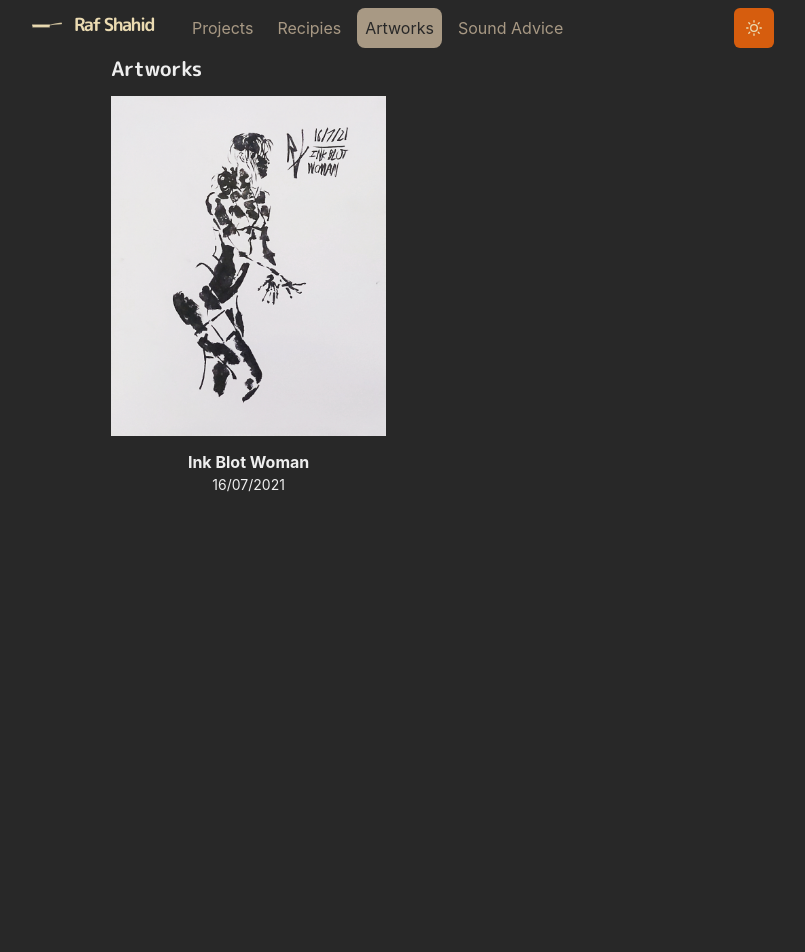
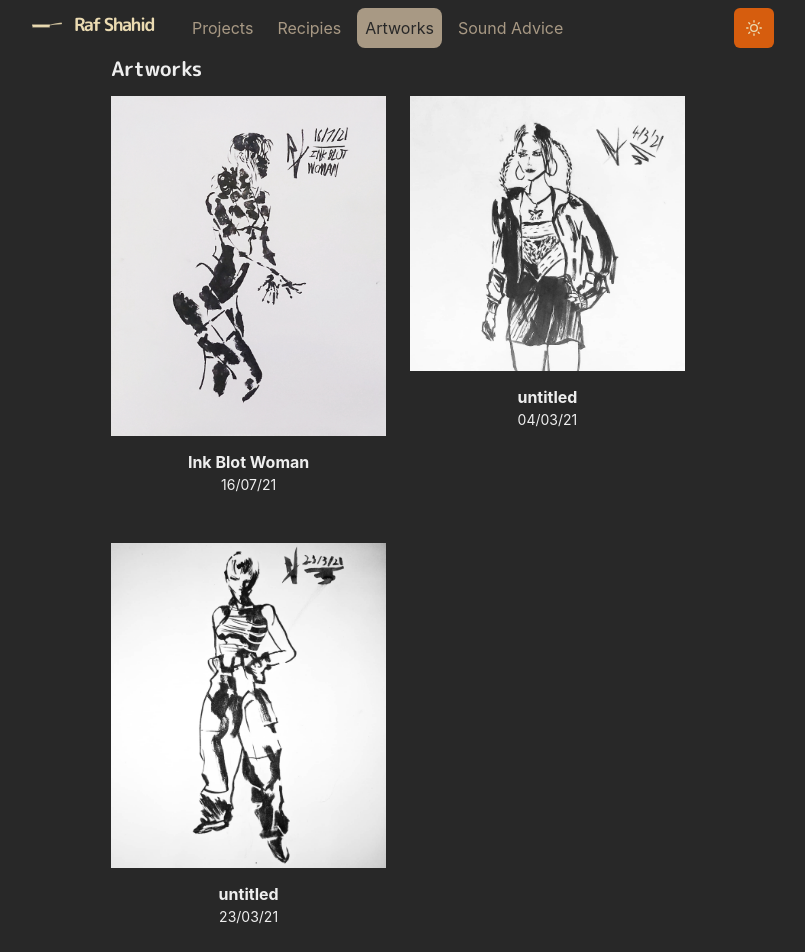
Before and after one commit to rraafays/portfolio, a Next.js app: page /artworks in a window 1280 px wide. Shown: the top 952 px of the page, without its empty margins (242-1047 px from the left). Before the commit the page ends 800 px from the top, so only its background shows below. Built offline with nearby package versions, Linux system fonts and the light colour scheme.

Commit message:
chore: added two more artworks

```diff
--- a/pages/artworks.js
+++ b/pages/artworks.js
@@ -1,8 +1,10 @@
 import { Container, Heading, SimpleGrid, Divider } from '@chakra-ui/react'
 import Section from '../components/section'
 import { GridItem } from '../components/grid-item'
+
 import InkBlotWoman from '../public/images/artworks/ink-blot-woman.jpeg'
-
+import Untitled01 from '../public/images/artworks/untitled01.jpg'
+import Untitled02 from '../public/images/artworks/untitled02.jpg'
 const Artworks = () => {
   return (
     <Container>
@@ -15,7 +17,23 @@ const Artworks = () => {
             title={'Ink Blot Woman'}
             thumbnail={InkBlotWoman}
           >
-            16/07/2021
+            16/07/21
+          </GridItem>
+        </Section>
+        <Section>
+          <GridItem
+            title={'untitled'}
+            thumbnail={Untitled01}
+          >
+            04/03/21
+          </GridItem>
+        </Section>
+        <Section>
+          <GridItem
+            title={'untitled'}
+            thumbnail={Untitled02}
+          >
+            23/03/21
           </GridItem>
         </Section>
       </SimpleGrid>
```
Also changed, not shown: public/images/artworks/untitled01.jpg (added), public/images/artworks/untitled02.jpg (added).
